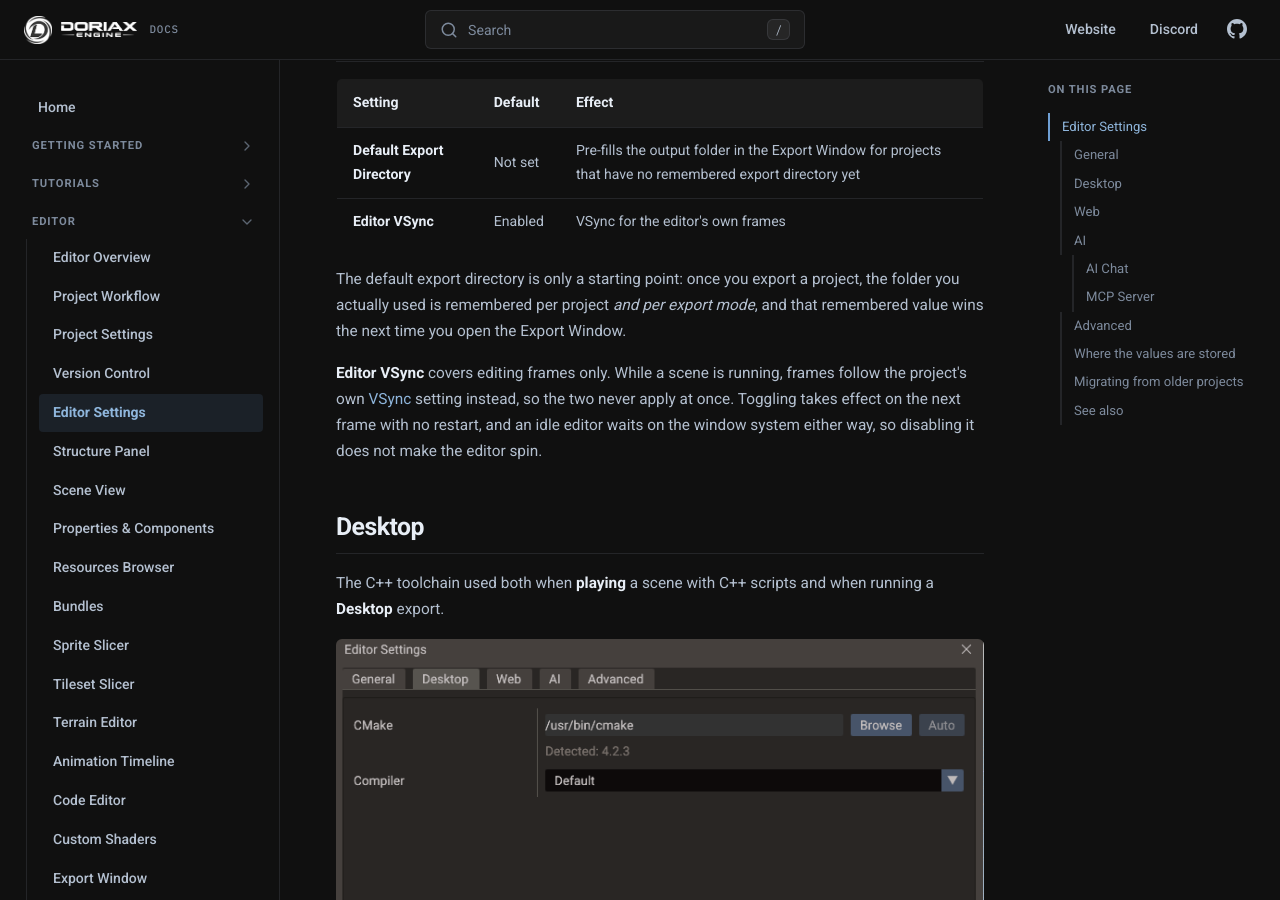
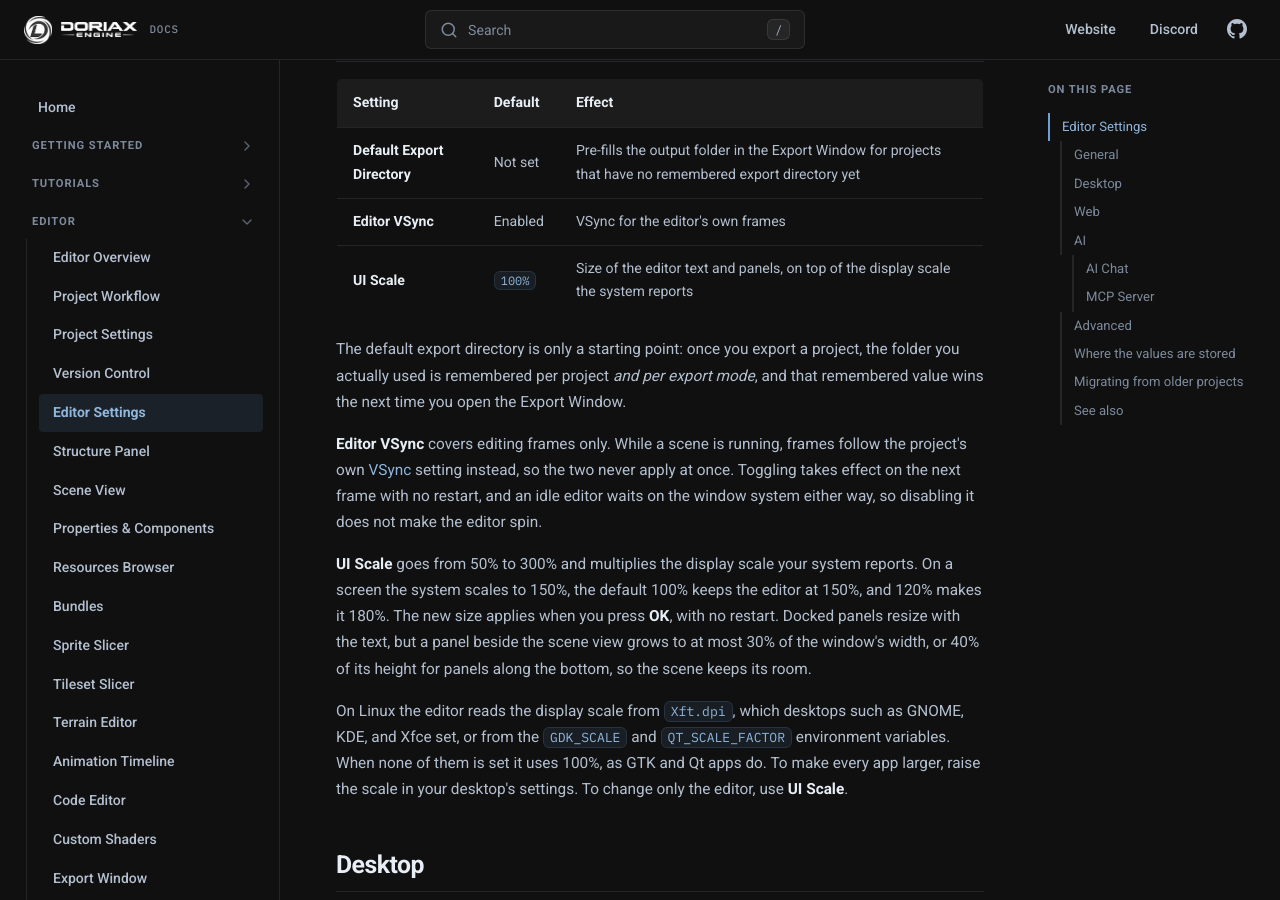
Before and after one commit to doriaxengine/doriax-docs, an MkDocs documentation site: the page built from docs/editor/editor-settings.md, in a window 1280 px wide and 900 px high, scrolled down 407 px. Built offline with MkDocs 1.6.1, drawn with Linux system fonts in a browser that asks for light colours; comment, search, counter and statistics services are not loaded; some of the changed text lies outside the part shown.

Commit message:
Doc the editor UI Scale setting

```diff
--- a/docs/editor/editor-settings.md
+++ b/docs/editor/editor-settings.md
@@ -1,5 +1,5 @@
 ---
-description: The Editor Settings dialog — build toolchain, Emscripten SDK, default export directory, AI Chat keys, the MCP server, and other machine-local editor preferences.
+description: The Editor Settings dialog — build toolchain, Emscripten SDK, default export directory, UI scale, AI Chat keys, the MCP server, and other machine-local editor preferences.
 ---
 
 # Editor Settings
@@ -21,6 +21,7 @@ The dialog is a modal with five tabs and an **OK** / **Cancel** footer.
 | --- | --- | --- |
 | **Default Export Directory** | Not set | Pre-fills the output folder in the Export Window for projects that have no remembered export directory yet |
 | **Editor VSync** | Enabled | VSync for the editor's own frames |
+| **UI Scale** | `100%` | Size of the editor text and panels, on top of the display scale the system reports |
 
 The default export directory is only a starting point: once you export a project, the
 folder you actually used is remembered per project *and per export mode*, and that
@@ -30,6 +31,18 @@ remembered value wins the next time you open the Export Window.
 project's own [VSync](project-settings.md#window) setting instead, so the two never apply
 at once. Toggling takes effect on the next frame with no restart, and an idle editor
 waits on the window system either way, so disabling it does not make the editor spin.
+
+**UI Scale** goes from 50% to 300% and multiplies the display scale your system reports.
+On a screen the system scales to 150%, the default 100% keeps the editor at 150%, and 120%
+makes it 180%. The new size applies when you press **OK**, with no restart. Docked panels
+resize with the text, but a panel beside the scene view grows to at most 30% of the
+window's width, or 40% of its height for panels along the bottom, so the scene keeps its
+room.
+
+On Linux the editor reads the display scale from `Xft.dpi`, which desktops such as GNOME,
+KDE, and Xfce set, or from the `GDK_SCALE` and `QT_SCALE_FACTOR` environment variables.
+When none of them is set it uses 100%, as GTK and Qt apps do. To make every app larger,
+raise the scale in your desktop's settings. To change only the editor, use **UI Scale**.
 
 ## Desktop
 
@@ -130,6 +143,7 @@ path.
 | `cmake.path` | The CMake executable override |
 | `emsdk.path` | The Emscripten SDK override |
 | `export.default_dir` | The default export directory |
+| `editor.ui_scale` | The UI scale as a multiplier, `1.25` for 125% |
 | `project_builds` | Per project: compiler kit and parallel build jobs, keyed by the absolute path of its `project.yaml` |
 | `project_exports` | Per project and export mode: the last output directory used |
 | `ai_assistant` | The AI Chat's provider, model, approval mode, custom endpoints and limits |
```
Also changed, not shown: docs/editor/project-workflow.md (+1 -1 lines).
